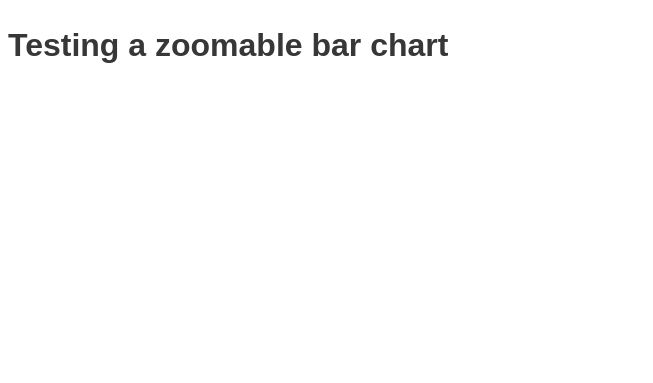
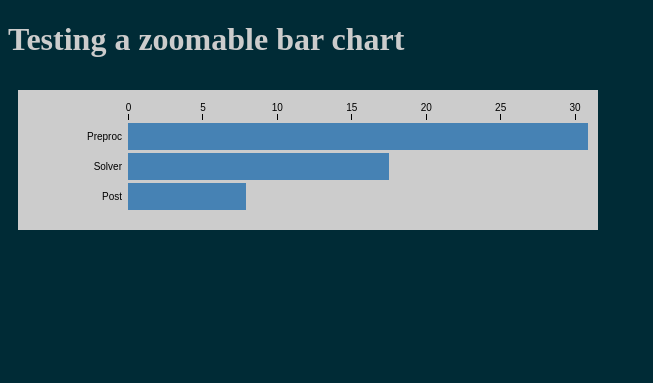
Before and after one commit to RicketyTensor/d3js_elements, a Flask app: page /zoom in a window 1280 px wide. Shown: the top 383 px of the page, without its empty margins (0-653 px from the left). Run offline with Flask 2, Linux system fonts and the light colour scheme.

Commit message:
Finished zoomable bar chart

```diff
--- a/barchart/static/css/zoom_style.css
+++ b/barchart/static/css/zoom_style.css
@@ -1,91 +1,11 @@
-body {
-  box-sizing: border-box;
-  color:#373737;
-  background: #fff;
-  font-size: 16px;
-  font-family: Arial, Helvetica, sans-serif;
-  line-height: 1.5;
-  -webkit-font-smoothing: antialiased;
+.background {
+    fill: #ccc;
 }
 
-rect {
-  fill: none;
-  stroke: #fff;
-  stroke-width: 3px;
+.x-axis {
+    color: black;
 }
 
-/* Format grandparent */
-.grandparent text {
-	  font-weight: bold;
+.y-axis {
+    color: black;
 }
-
-.grandparent rect {
-  stroke: #fff;
-	stroke-width: 3px;
-  fill: #cccccc
-}
-
-.grandparent:hover rect {
-  fill: grey;
-}
-
-/* Format children */
-.children rect.child {
-  opacity: 0;
-}
-.children rect.parent {
-}
-.children:hover rect.child {
-  opacity: 1;
-  stroke-width: 1px;
-}
-.children:hover rect.parent {
-  cursor: pointer;
-  opacity: 0;
-}
-
-/* Show pointer */
-.children rect.parent, .grandparent rect {
-	  cursor: pointer;
-}
-
-/* Text */
-.textdiv {
-  font-family: Arial,Helvetica,sans-serif;
-  font-size: 14px;
-  padding: 20px;
-  cursor: pointer;
-  overflow:none;
-}
-.textdiv .title {
-  font-size: 102%;
-  font-weight: bold;
-  margin-top: 8px;
-  font-size:18px !important;
-  color: white;
-}
-.textdiv p{
-  line-height: 13px;
-  margin:0 0 4px !important;
-  padding:0px;
-  font-size:16px !important;
-  color: white;
-}
-
-/* Other */
-.legend {
-	  margin-bottom:8px !important;
-}
-.legend rect {
-  stroke-width: 0px;
-}
-.legend text {
-  text-anchor: middle;
-  pointer-events: auto;
-  font-size: 13px;
-  font-family: sans-serif;
-  fill: black;
-}
-.form-group {
-  text-align:left;
-}
--- a/barchart/static/zoom_bar.js
+++ b/barchart/static/zoom_bar.js
@@ -1,27 +1,20 @@
-function zoomTreeFunc(data) {
+function zoomBarFunc(data) {
     // Basic size information
-    var margin = {top: 30, right: 50, bottom: 20, left: 100};
+    var margin = {top: 10, right: 10, bottom: 10, left: 10};
+    var padding = {top: 20, right: 10, bottom: 10, left: 100};
     var svgWidth = 600;
-    var svgHeight = 800;
-    var graphWidth = svgWidth - margin.left - margin.right;
-    var graphHeight = svgHeight - margin.top - margin.bottom;
+    var svgHeight = 300;
 
-	// Create x and y scales
-	var x = d3.scaleLinear()
-		.domain([0, width])
-		.range([0, width]);
-
-	var y = d3.scaleLinear()
-		.domain([0, height])
-        .range([0, height]);
+    // Basic formatting variables
+    duration = 150;
+    barHeight = 30;
+    barPadding = 3 / barHeight;
 
     // Ceate svg canvas
-    var svg = d3.select("#div_treeview")
+    var svg = d3.select("#div_chart")
         .append("svg")
-            .attr("width", width + margin.left + margin.right)
-            .attr("height", height + margin.bottom + margin.top)
-            .style("margin-left", -margin.left + "px")
-            .style("margin.right", -margin.right + "px")
+            .attr("width", svgWidth)
+            .attr("height", svgHeight)
         .append("g")
             .attr("transform", "translate(" + margin.left + "," + margin.top + ")")
             .style("shape-rendering", "crispEdges");
@@ -29,200 +22,240 @@ function zoomTreeFunc(data) {
     // Build up tree hierarchy with d3
     var root = d3.hierarchy(data)
         .sum(function (d) {return d.value;})
-        // .sort(function (a, b) {return b.height - a.height || b.value - a.value;});
+        .sort(function (a, b) {return b.value - a.value;})
+        .eachAfter(d => d.index = d.parent ? d.parent.index = d.parent.index + 1 || 0 : 0);
 
-    alert(root.value);
-
+    // Set graph sizes
+    var maxChildren = 1;
+    root.each(d => d.children && (maxChildren = Math.max(maxChildren, d.children.length)));
+    const graphHeight = maxChildren * barHeight + margin.top + margin.bottom + padding.top + padding.bottom;
+    const graphWidth = svgWidth - margin.left - margin.right;
 
     // Assign colors
-    var categories = [];
-    data["children"].forEach(function(x, i) {categories[i] = x["name"];});
     var color = d3.scaleOrdinal()
-        .domain(categories)
-        .range(d3.schemeCategory10);
+        .domain([true, false])
+        .range(["steelblue", "#aaa"]);
 
-    // Prepare rectangle to be able to go back
-    var grandparent = svg.append("g")
-        .attr("class", "grandparent");
+	// Set up X
+	var x = d3.scaleLinear()
+		.domain([margin.left + padding.left, graphWidth - padding.right])
+		.range([margin.left + padding.left, graphWidth - padding.right]);
+    xAxis = g => g
+        .attr("class", "x-axis")
+        .attr("transform", "translate(0," + (margin.top + padding.top) +  ")")
+        .call(d3.axisTop(x).ticks(graphWidth / 80, "s"))
+        .call(g => (g.selection ? g.selection() : g).select(".domain").remove())
 
-    grandparent.append("rect")
-        .attr("y", -margin.top)
-        .attr("width", width)
-        .attr("height", margin.top);
+    // Set up Y
+    yAxis = g => g
+        .attr("class", "y-axis")
+        .attr("transform", "translate(" + (margin.left + 0.5) + ",0)")
+        .call(g => g.append("line"))
+            .attr("stroke", "currentColor")
+            .attr("y1", margin.top)
+            .attr("y2", graphHeight);
 
-    grandparent.append("text")
-        .attr("x", 8)
-        .attr("y", 8 - margin.top)
-        .attr("dy", ".75em");
+    // Build up tree
+    var root = d3.hierarchy(data)
+        .sum(d => d.value)
+        .sort((a,b) => b.value - a.value)
+        .eachAfter(d => d.index = d.parent ? d.parent.index = d.parent.index +1 || 0 : 0)
 
-    // Declare d3 graph
-    var treemap = d3.treemap()
-        .size([width, height])
-        .paddingInner(0)
-        .round(false);
+    // Function: Stack bars
+    function stack(i) {
+        let value = 0;
+        return d => {
+            const t = "translate(" + (x(value) - x(0)) + "," + (barHeight * i)  + ")"
+            value += d.value
+            return t;
+        }
+    }
 
+    // Function: stagger bars
+    function stagger() {
+        let value = 0;
+        return (d, i) => {
+          const t = "translate(" + (x(value) - x(0)) + "," + (barHeight * i) + ")";
+          value += d.value;
+          return t;
+        };
+      }
 
-    treemap(root);
+    // Function: return view
+    function up(svg, d) {
+        if (!d.parent || !svg.selectAll(".exit").empty()) return; // if at the top, do nothing
 
-    // Run main function from root
-    display(root);
+        // Bind parent
+        svg.select(".background").datum(d.parent);
 
-    // Main visualization function
-    function display(d) {
-        // Prepare grandparent
-        grandparent
-            .datum(d.parent)
-            .on("click", transition)
-            .select("text")
-            .text(name(d));
+        // The whole transition will have 2 sequences
+        const transition1 = svg.transition().duration(duration);
+        const transition2 = transition1.transition();
 
-        grandparent
-            .datum(d.parent)
-            .select("rect")
-            .attr("fill", function () {
-                return '#bbbbbb'
-            });
+        // Mark displayed bars
+        const exit = svg.selectAll(".enter")
+            .attr("class", "exit")
 
-        var g1 = svg.insert("g", ".grandparent")
-            .datum(d)
-            .attr("class", "depth");
+        // Rescale x-axis
+        x.domain([0, d3.max(d.parent.children, d => d.value)]);
+        svg.selectAll(".x-axis").transition(transition1)
+            .call(xAxis)
 
-        var g = g1.selectAll("g")
-            .data(d.children)
-            .enter().
-            append("g");
+        // Transition bars to new scale
+        exit.selectAll("g").transition(transition1)
+            .attr("transform", stagger());
 
-        // Add class and click handler
-        // ---------------------------
-        // Add a transition function to g's with children
-        g.filter(function (d) {return d.children;})
-            .classed("children", true)
-            .on("click", transition);
+        // Transition bars to  parent
+        exit.selectAll("g").transition(transition2)
+            .attr("transform", stack(d.index));
 
-        // Add rectangles for children
-        g.selectAll(".child")
-            .data(function (d) {return d.children || [d];})
-            .enter().append("rect")
-            .attr("class", "child")
-            .call(rect);
+        // Fade parents and transition existing bars
+        exit.selectAll("rect").transition(transition1)
+            .attr("width", d => x(d.value) - x(0))
+            .attr("fill", color(true));
 
-        // Add title to parents
-        g.append("rect")
-            .attr("class", "parent")
-            .call(rect)
-            .append("title")
-            .text(function (d){
-                return d.data.name;
-            });
+        // Transition text
+        exit.transition(transition2)
+            .attr("fill-opacity", 0)
+            .remove();
 
-        // Adding a foreign object instead of a text object, allows for text wrapping
-        g.append("foreignObject")
-            .call(rect)
-            .attr("class", "foreignobj")
-            .append("xhtml:div")
-            .attr("dy", ".75em")
-            .html(function (d) {
-                return '' +
-                    '<p class="title"> ' + d.data.name + '</p>' +
-                    '<p>' + formatNumber(d.value) + '</p>'
-                ;
-            })
-            .attr("class", "textdiv"); //textdiv class allows us to style the text easily with CSS
+        // Enter the new bars for the clicked-on data's parent.
+        const enter = bar(svg, down, d.parent, ".exit")
+            .attr("fill-opacity", 0);
 
-        // Function to handle transitions
-        function transition(d) {
-            // Wait for an occuring transition to finish
-            if (transitioning || !d) return;
-            transitioning = true;
+        enter.selectAll("g")
+            .attr("transform", (d, i) => "translate(0," + (barHeight * i) + ")");
 
-            // Set time for a smooth transition
-            var g2 = display(d),
-                t1 = g1.transition().duration(350),
-                t2 = g2.transition().duration(350);
+        // Transition entering bars to fade in over the full duration.
+        enter.transition(transition2)
+            .attr("fill-opacity", 1);
 
+        // Color the bars as appropriate.
+        // Exiting nodes will obscure the parent bar, so hide it.
+        // Transition entering rects to the new x-scale.
+        // When the entering parent rect is done, make it visible!
+        enter.selectAll("rect")
+            .attr("fill", d => color(!!d.children))
+            .attr("fill-opacity", p => p === d ? 0 : null)  // if this was the parent, hide him
+            .transition(transition2)
+                .attr("width", d => x(d.value) - x(0))
+                .on("end", function() { d3.select(this).attr("fill-opacity", 1); });
+    }
 
-            // Update the domain only after entering new elements.
-            x.domain([d.x0, d.x1]);
-            y.domain([d.y0, d.y1]);
+    // Function: expand items
+    function down(svg, d) {
+        if (!d.children || d3.active(svg.node())) return;  // do nothing if a node doesn't have any childrten
 
-            // Draw child nodes on top of parent nodes.
-            svg.selectAll(".depth").sort(function (a, b) {
-                return a.depth - b.depth;
-            });
+        // Rebind the current node to the background.
+        svg.select(".background").datum(d);
 
-            // Fade-in entering text.
-            g2.selectAll("text").style("fill-opacity", 0);
-            g2.selectAll("foreignObject div").style("display", "none");
+        // Define two sequenced transitions.
+        const transition1 = svg.transition().duration(duration);
+        const transition2 = transition1.transition();
 
-            // Transition to the new view.
-            t1.selectAll("text").call(text).style("fill-opacity", 0);
-            t2.selectAll("text").call(text).style("fill-opacity", 1);
-            t1.selectAll("rect").call(rect);
-            t2.selectAll("rect").call(rect);
+        // Mark any currently-displayed bars as exiting.
+        const exit = svg.selectAll(".enter")
+            .attr("class", "exit");
 
-            // Foreign object
-            t1.selectAll(".textdiv").style("display", "none");
-            t1.selectAll(".foreignobj").call(foreign);
-            t2.selectAll(".textdiv").style("display", "block");
-            t2.selectAll(".foreignobj").call(foreign);
+        // Entering nodes immediately obscure the clicked-on bar, so hide it.
+        exit.selectAll("rect")
+            .attr("fill-opacity", p => p === d ? 0 : null);
 
-            // Remove the old node when the transition is finished.
-            t1.on("end.remove", function(){
-                this.remove();
-                transitioning = false;  // Declare transitioning to be finished
-            });
-        }
+        // Transition exiting bars to fade out.
+        exit.transition(transition1)
+            .attr("fill-opacity", 0)
+            .remove();
+
+        // Enter the new bars for the clicked-on data.
+        // Per above, entering bars are immediately visible.
+        const enter = bar(svg, down, d, ".y-axis")
+            .attr("fill-opacity", 0);
+
+        // Have the text fade-in, even though the bars are visible.
+        enter.transition(transition1)
+            .attr("fill-opacity", 1);
+
+        // Transition entering bars to their new y-position.
+        enter.selectAll("g")
+            .attr("transform", stack(d.index))
+            .transition(transition1)
+            .attr("transform", stagger());
+
+        // Update the x-scale domain.
+        x.domain([0, d3.max(d.children, d => d.value)]);
+
+        // Update the x-axis.
+        svg.selectAll(".x-axis").transition(transition2)
+            .call(xAxis);
+
+        // Transition entering bars to the new x-scale.
+        enter.selectAll("g").transition(transition2)
+            .attr("transform", (d, i) => "translate(0," + (barHeight * i) + ")");
+
+        // Color the bars as parents; they will fade to children if appropriate.
+        enter.selectAll("rect")
+            .attr("fill", color(true))
+            .attr("fill-opacity", 1)
+            .transition(transition2)
+            .attr("fill", d => color(!!d.children))
+            .attr("width", d => x(d.value) - x(0));
+
+      }
+
+    // Creates a set of bars for the given data node, at the specified index.
+    function bar(svg, down, d, selector) {
+        const g = svg.insert("g", selector)
+            .attr("class", "enter")
+            .attr("transform", "translate(0," + (margin.top + padding.top + barHeight * barPadding) + ")")
+            .attr("text-anchor", "end")
+            .style("font", "10px Arial");
+
+        const bar = g.selectAll("g")
+        .data(d.children)
+        .join("g")
+            .attr("cursor", d => !d.children ? null : "pointer")
+            .on("click", (event, d) => down(svg, d));
+
+        bar.append("text")
+            .attr("x", margin.left + padding.left - 6)
+            .attr("y", barHeight * (1 - barPadding) / 2)
+            .attr("dy", ".35em")
+            .text(d => d.data.name);
+
+        bar.append("rect")
+            .attr("x", x(0))
+            .attr("width", d => x(d.value) - x(0))
+            .attr("height", barHeight * (1 - barPadding));
 
         return g;
     }
 
-    // Utility functions
-    // -----------------
-    function text(text) {
-        text.attr("x", function (d) {return x(d.x) + 6;})
-            .attr("y", function (d) {return y(d.y) + 6;});
-    }
+    // Execute
+    // -------
+    // scale to base
+    x.domain([0, root.value]);
 
-    function rect(rect) {
-        rect
-            .attr("x", function (d) {return x(d.x0);})
-            .attr("y", function (d) {return y(d.y0);})
-            .attr("width", function (d) {return x(d.x1) - x(d.x0);})
-            .attr("height", function (d) {return y(d.y1) - y(d.y0);})
-            .style("fill", function(d){ return color(getParentName(d));} )
-    }
+    // Add background rectangle to zoom back
+    var parent = svg.append("g")
+        .attr("class", "parent")
 
-    function foreign(foreign) { /* added */
-        foreign
-            .attr("x", function (d) {return x(d.x0);})
-            .attr("y", function (d) {return y(d.y0);})
-            .attr("width", function (d) {return x(d.x1) - x(d.x0);})
-            .attr("height", function (d) {return y(d.y1) - y(d.y0);});
-    }
+    svg.append("rect")
+        .attr("class", "background")
+        .attr("fill", "none")  // Set fill to none
+        .attr("pointer-events", "all")
+        .attr("width", graphWidth)
+        .attr("height", graphHeight)
+        .attr("cursor", "pointer")  // change cursor when hovering over
+        .on("click", (event, d) => up(svg, d));  // execute up on click
 
-    function name(d) {
-        return breadcrumbs(d) +
-            (d.parent
-            ? " (  Click to zoom out )"
-            : " ");
-    }
+    // Draw axes
+    svg.append("g")
+        .call(xAxis);
+    svg.append("g")
+        .call(yAxis);
 
-    function breadcrumbs(d) {
-        var res = "";
-        var sep = " > ";
-        d.ancestors().reverse().forEach(function(i){res += i.data.name + sep;});
-        return res
-            .split(sep)
-            .filter(function(i){return i!== "";})
-            .join(sep);
-    }
+    // Draw root
+    down(svg, root);
 
-    // Get initial parent's name
-    function getParentName(data) {
-        if (data.depth < 2) {
-           return data.data.name
-        } else {
-           return getParentName(data.parent)
-        }
-     }
+    // document.write("Still alive!");
 }
--- a/barchart/templates/zoom.html
+++ b/barchart/templates/zoom.html
@@ -5,6 +5,11 @@
         <META HTTP-EQUIV="PRAGMA" CONTENT="NO-CACHE">
         <script type="text/javascript" src="{{ url_for('static', filename = 'zoom_bar.js') }}"></script>
         <link rel="stylesheet" type="text/css" href="{{ url_for('static', filename = 'css/zoom_style.css') }}">
+        <style>
+            /* Color not to blind myself while developing */
+            body {background-color:#002b36;
+                 color: #ccc}
+        </style>
     </head>
     <body>
         <!-- Load d3.js -->
@@ -12,11 +17,11 @@
 
         <h1>Testing a zoomable bar chart</h1>
         <!-- Define div for the treeview -->
-        <div id="div_treeview"></div>
+        <div id="div_chart"></div>
 
         <!-- Run the script for the treeview-->
         <script type="text/javascript">
-            zoomTreeFunc(JSON.parse('{{ data | tojson | safe }}'));
+            zoomBarFunc(JSON.parse('{{ data | tojson | safe }}'));
         </script>
 
     </body>
```
Also changed, not shown: barchart/templates/index.html (+6 -1 lines), 1 other file.
